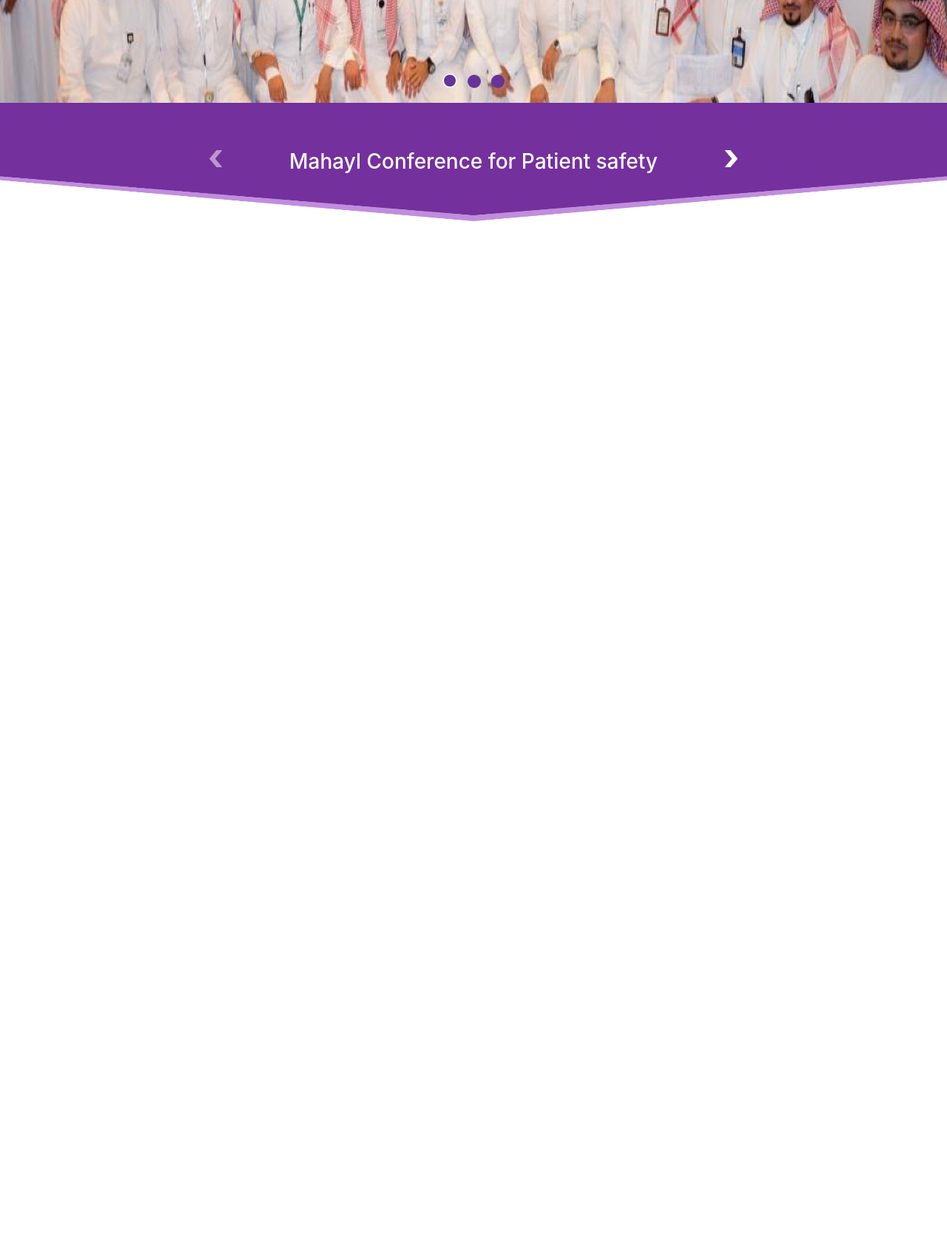
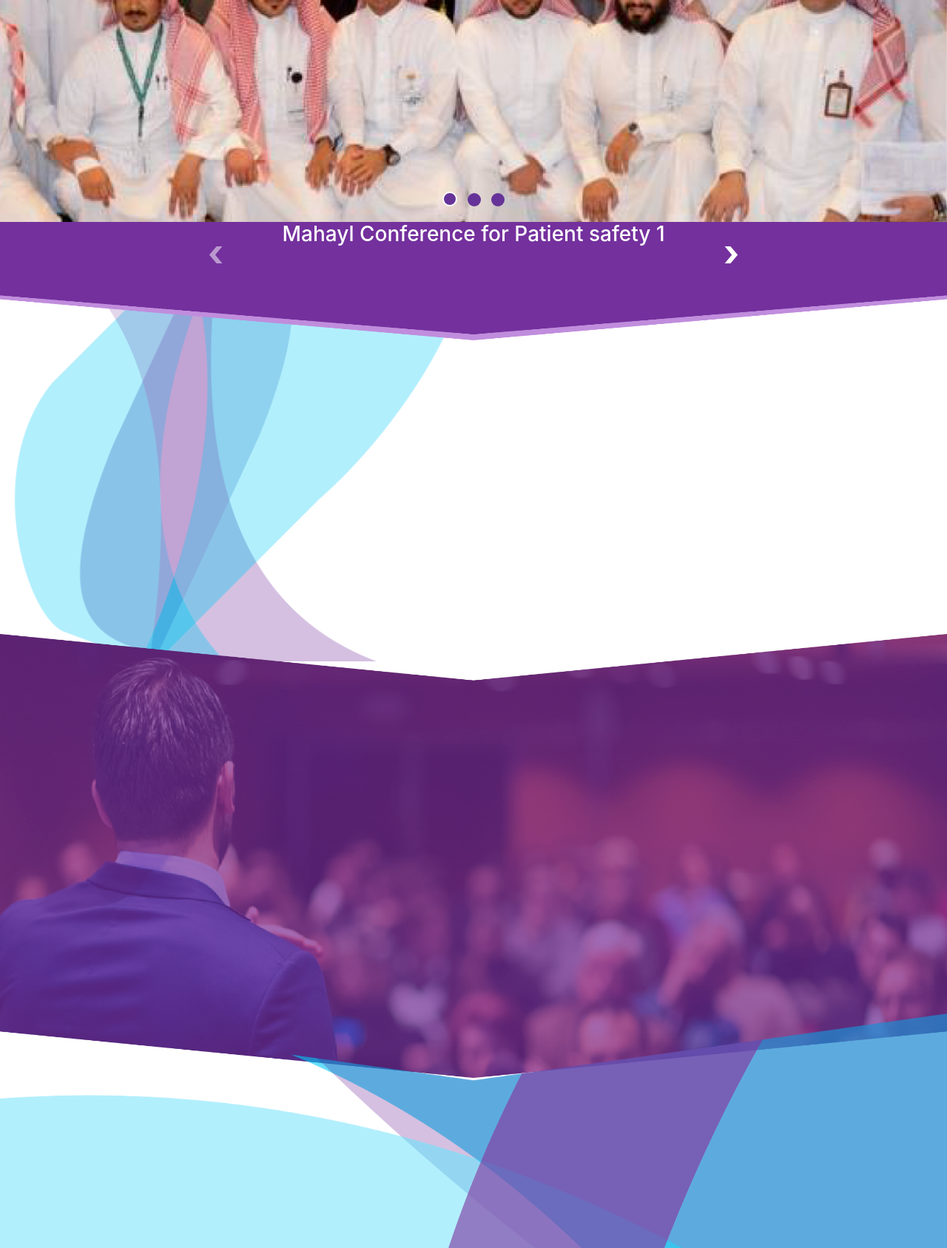
Before and after one commit to AmanySamy/Mahael.github.io, a website: page index.html in a window 1280 px wide. Shown: the part 500-2187 px from the top of the page at 74% size. Drawn offline with Linux system fonts and the light colour scheme.

Commit message:
Make Main Structure of Page

```diff
--- a/index.html
+++ b/index.html
@@ -52,18 +52,38 @@
 	<header>
 		<div class="owl-carousel owl-theme">
 			<div class="item item1">
-				<h3 class="slide-caption">Mahayl Conference for Patient safety</h3>
+				<h3 class="slide-caption">Mahayl Conference for Patient safety 1</h3>
 			</div>
 			<div class="item item2">
-				<h3 class="slide-caption">Mahayl Conference for Patient safety</h3>
+				<h3 class="slide-caption">Mahayl Conference for Patient safety 2 </h3>
 			</div>
 			<div class="item item3">
-				<h3 class="slide-caption">Mahayl Conference for Patient safety</h3>
+				<h3 class="slide-caption">Mahayl Conference for Patient safety 3</h3>
 			</div>
 
 		</div>
 	</header>
 	<!-- End Carousel -->
+
+	<!-- Start About Section -->
+	<section class="about">
+
+	</section>
+	<!-- End About Section -->
+
+	<!-- Start About Section -->
+	<section class="speakers">
+
+	</section>
+	<!-- End About Section -->
+
+	<!-- Start About Section -->
+	<section class="sponsors">
+
+	</section>
+	<!-- End About Section -->
+
+
 
 	<script type="text/javascript" src="bootstrap/js/jquery.min.js"></script>
 	<script type="text/javascript" src="bootstrap/js/popper.min.js"></script>
--- a/js/script.js
+++ b/js/script.js
@@ -17,4 +17,23 @@ $(function(){
 
 	});
 
+	// Append Caption To Owl-nav
+	$($(".owl-item.active > .item").html()).insertAfter($(".owl-nav button.owl-prev"));
+	$(".owl-nav button.owl-prev").click(function(){
+		if($(this).next().tagName == 'h3');{
+			$(this).parent().find("h3").remove();
+			$($(".owl-item.active > .item").html()).insertAfter($(this));
+		}
+
+	});
+	// Append Caption To Owl-nav
+	$(".owl-nav button.owl-next").click(function(){
+		if($(this).prev().tagName == 'h3');{
+			$(this).parent().find("h3").remove();
+			$($(".owl-item.active > .item").html()).insertBefore($(this));
+		}
+
+	});
+
+
 })
--- a/sass/pages/_home.scss
+++ b/sass/pages/_home.scss
@@ -6,24 +6,18 @@ header{
 	.owl-carousel{
 		position:relative;
 		.item{
-			// background-size: cover !important;
- 		//     background-position: center center !important;
- 		        background-position: center top !important;
-   				background-size: 100% 80% !important;
+			background-size: cover !important;
+ 		    background-position: center center !important;
+ 		    //     background-position: center top !important;
+   				// background-size: 100% 80% !important;
  		    position:relative;
  		    h3.slide-caption {
 			    position: absolute;
 			    bottom: -1%;
 			    left: 50%;
 			    transform: translateX(-50%);
-			    background: url(../img/Slider_Section.png) no-repeat;
-			    width: 100%;
-			    height: 23%;
-			    background-size: 100% 100%;
 			    color: #FFF;
-			    display: flex;
-			    align-items: center;
-			    justify-content: center;
+			    visibility: hidden;
 			}
 		}
 		.item1{
@@ -54,15 +48,27 @@ header{
 		.owl-dots ,.owl-nav{
 		    margin-top: 0px;
 		    position: absolute;
-		    bottom: calc(23% + 10px);
+		    bottom: calc(0% + 10px);
 		    left: 50%;
 		    transform: translateX(-50%);
 		}
 		.owl-nav{
-			bottom: calc(5% + 10px) !important;
-			width: 100%;
+			bottom: -23% !important;
+			// width: 100%;
+			background: url(../img/Slider_Section.png) no-repeat;
+		    width: 100%;
+		    height: 23%;
+		    background-size: 100% 100%;
 			button.owl-prev {
 			    right: 26%;
+			}
+			h3.slide-caption {
+			    position: absolute;
+			    // bottom: -1%;
+			    left: 50%;
+			    transform: translateX(-50%);
+			    display: inline-block;
+			    color: #FFF;
 			}
 			button.owl-next {
 			    left: 26%;
@@ -81,3 +87,29 @@ header{
 	}
 }
 // End Header
+
+// Start About Section
+.about{
+	height: 600px;
+    background: url('../img/about_section.png') no-repeat;
+    background-size: 50%;
+}
+// End About Section
+
+// Start About Section
+.speakers{
+	height: 600px;
+    background: url('../img/Speakers_section_background.png') no-repeat;
+    background-size: 100% 100%;
+    margin-top: -43px;
+}
+// End About Section
+
+// Start About Section
+.sponsors{
+	height: 600px;
+    background: url('../img/Sponser_section_background.png') no-repeat;
+    background-size: 100% 100%;
+    margin-top: -87px;
+}
+// End About Section
```
Also changed, not shown: css/style.css, 1 other file.
